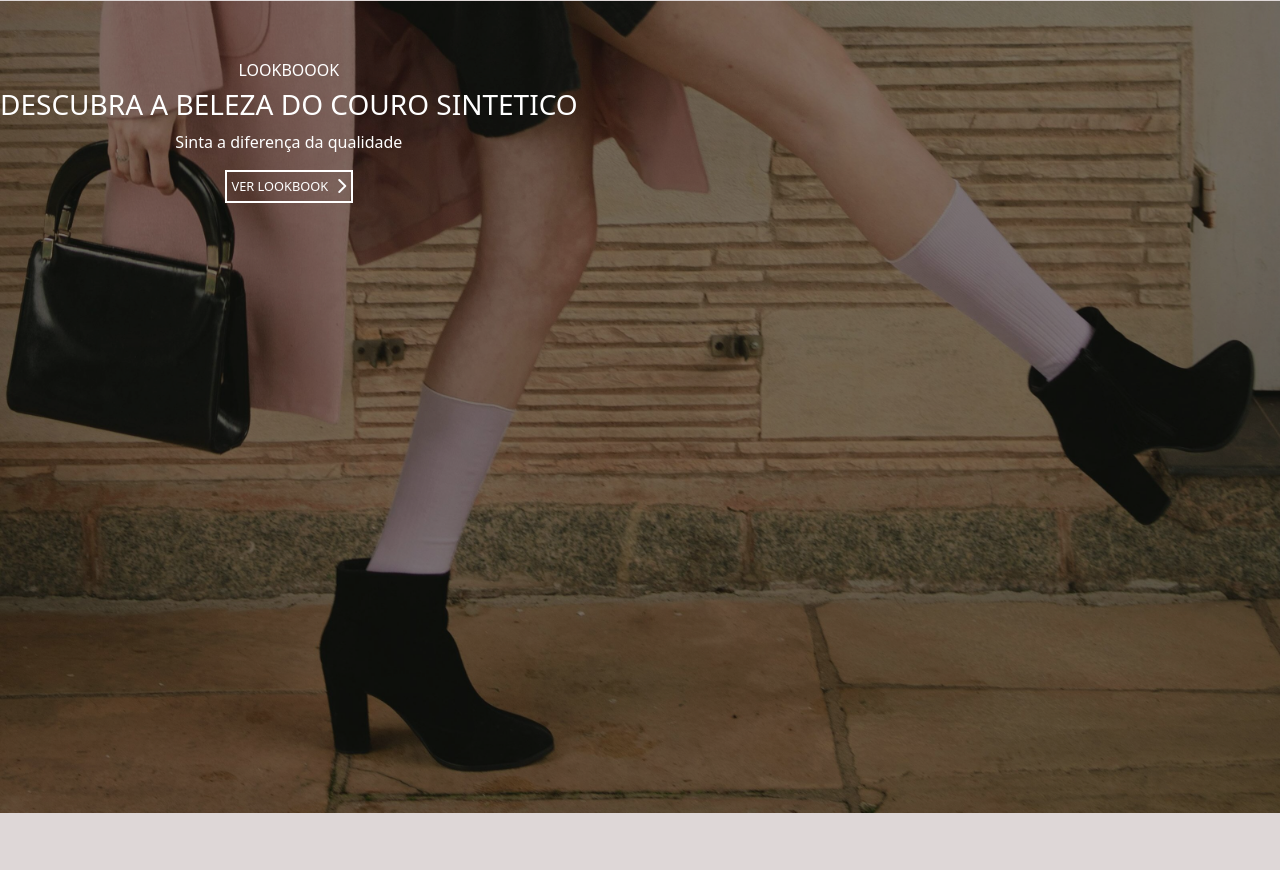
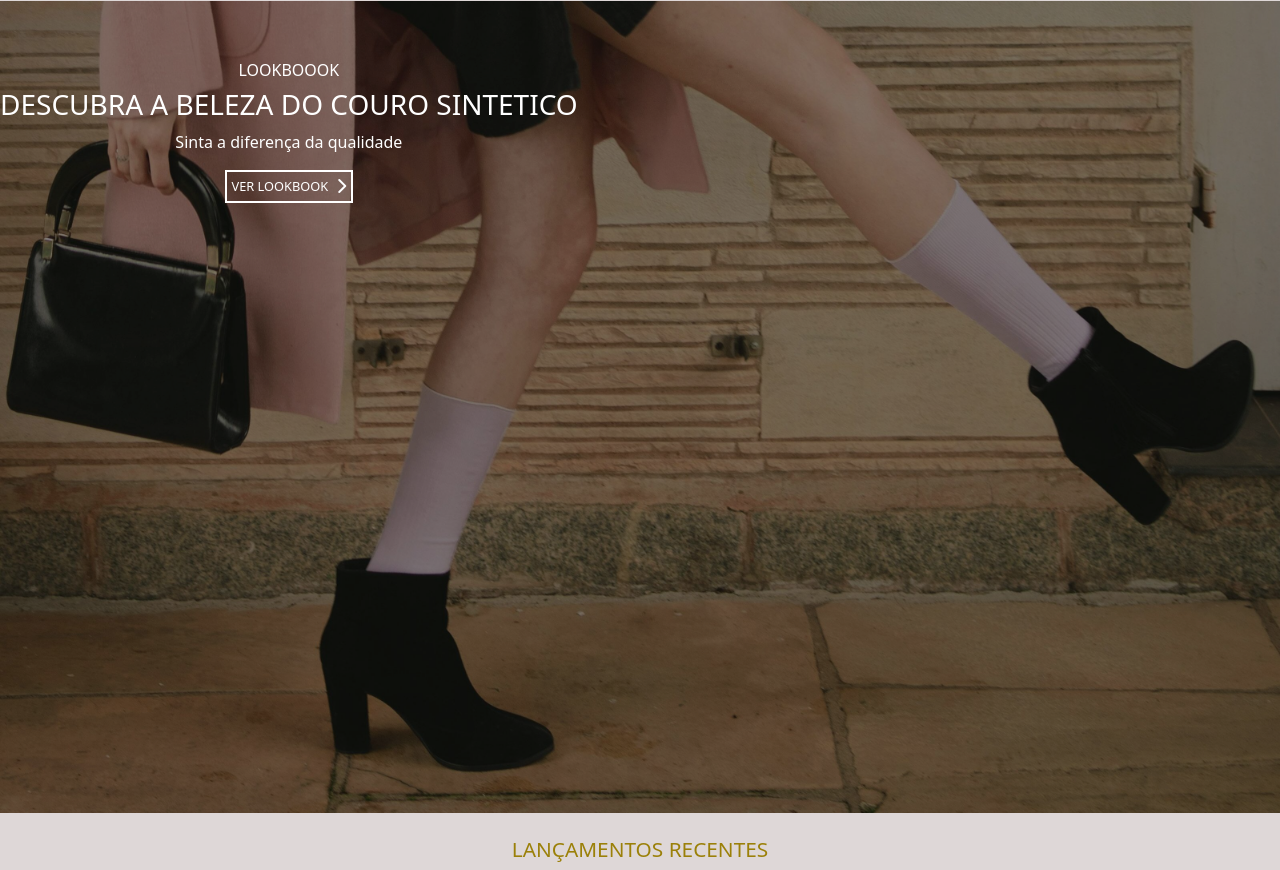
Before and after one commit to dani10014/Teste_sass, a website: page index.html in a window 1280 px wide. Shown: the part 1166-2036 px from the top of the page. Before the commit the page ends 1979 px from the top, so only its background shows below. Drawn offline with nearby package versions, Linux system fonts and the light colour scheme.

Commit message:
Adicionando novos lancamentos

```diff
--- a/index.html
+++ b/index.html
@@ -231,6 +231,10 @@
                         </div>
                     </div>
                     <div class="container">
+                        <div class="texto-lancamentos-recentes mt-4">
+                            <h2 class="text-center">Lançamentos recentes</h2>
+
+                        </div>
                     </div>
                 </section>
         </section>
--- a/scss/main.scss
+++ b/scss/main.scss
@@ -352,12 +352,19 @@ main{
                     transform: translateY(20%);
                     color: red;
                 }
-
-
     }
     &.menu-vertical-ativo{
         display: block;
         transform: translateY(0);
     }
 }
+
+    .texto-lancamentos-recentes{
+
+        h2{
+            font-size: 1.3rem;
+            color: #9b8009;
+            text-transform: uppercase;
+        }
+    }
 }
```
Also changed, not shown: build/main.css, 1 other file.
